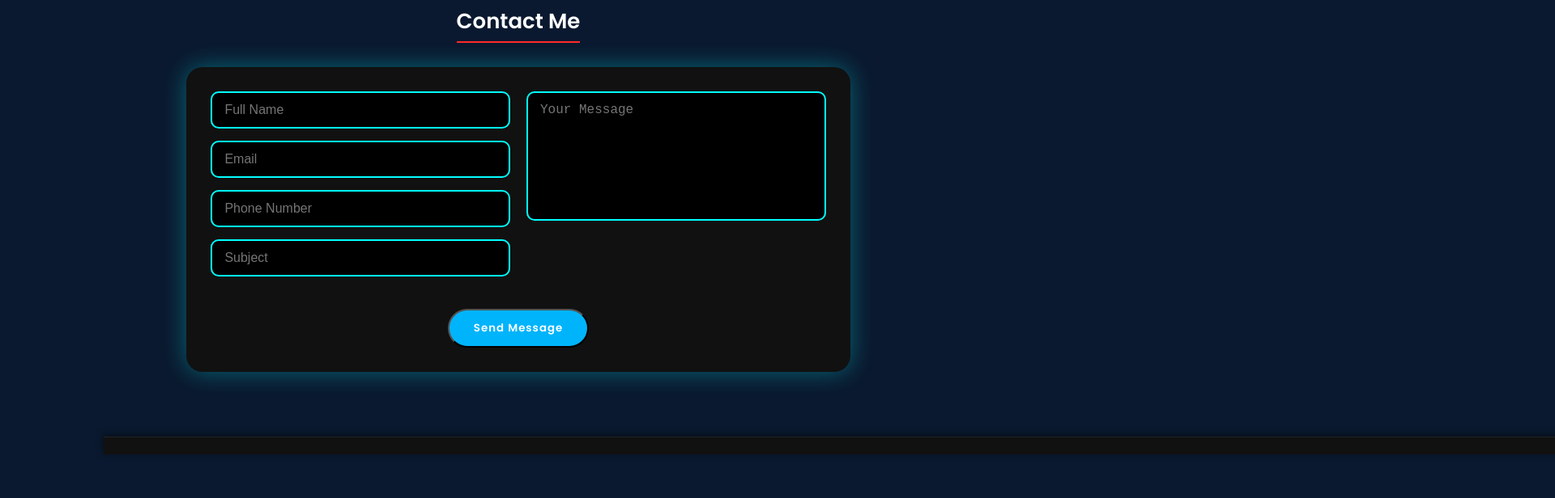
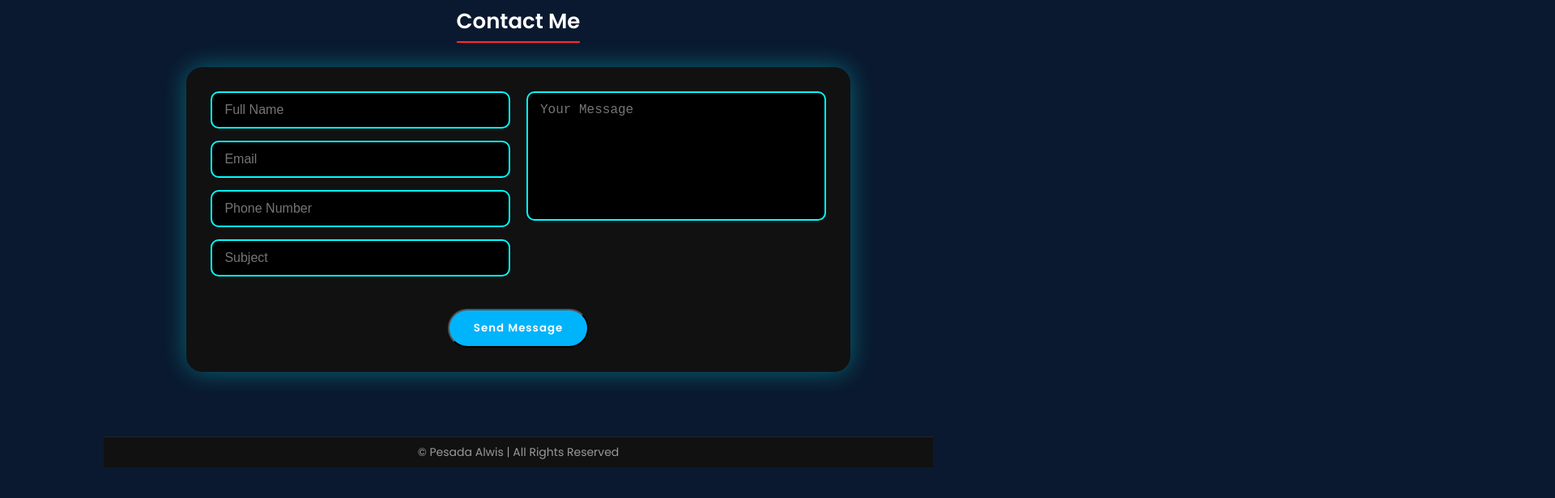
Before and after one commit to alwiz70/portfolio, a plain HTML site: page home.html in a window 1280 px wide. Shown: the part 4272-4888 px from the top of the page at 81% size, 1920 px wide, since content can reach past the window. Drawn offline with Linux system fonts and the light colour scheme.

Commit message:
footer edut

```diff
--- a/home.css
+++ b/home.css
@@ -852,12 +852,11 @@ body {
 
 .site-footer {
   margin-top: auto;
-  width: 2000%;
-  background-color: #111;         /* Dark footer */
-  color: #ccc;                    /* Light text */
+  width: 100%;
+  background-color: #111;      /* Dark background */
+  color: #999;                 /* Soft grey text */
   text-align: center;
-  padding: 0px 0;
+  padding: 8px 0;              /* Thin height */
   font-size: 14px;
-  border-top: 1px solid #222;
-  box-shadow: 0 -2px 10px rgba(0, 0, 0, 0.5);
+  border-top: 1px solid #222;  /* Optional top line */
 }
```
